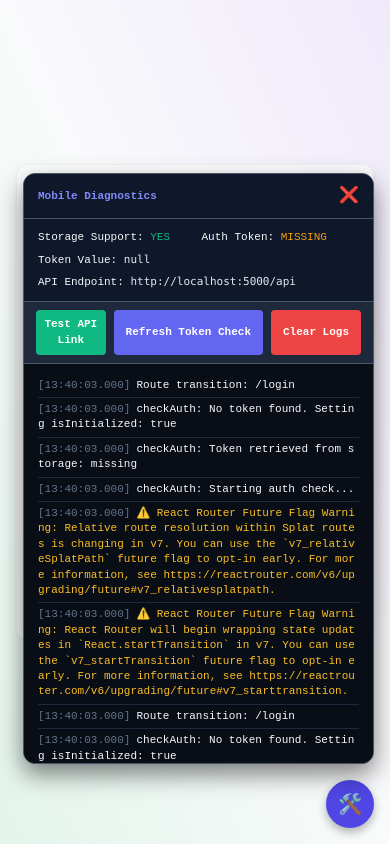
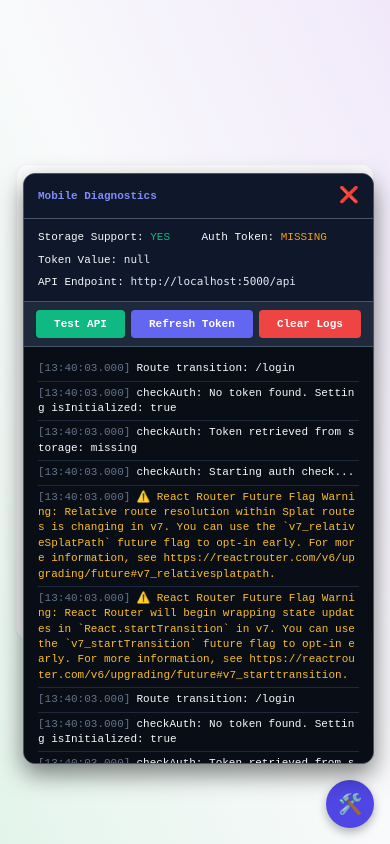
Before and after one commit to sireeshayampalla/budget-planner-project-, a React (Vite) app in the folder frontend/: page /login in a window 390 px wide. Both pictures are taken after a click on the button "🛠️". Built offline with nearby package versions, Linux system fonts and the light colour scheme.

Commit message:
Fix mobile touch click-through, debug controls wrapping, and cookie storage fallback filters

```diff
--- a/frontend/src/components/layout/Navbar.tsx
+++ b/frontend/src/components/layout/Navbar.tsx
@@ -75,14 +75,8 @@ export const Navbar: React.FC<NavbarProps> = ({ onToggleSidebar }) => {
         {/* Left Section: Menu Toggle (Mobile) & Title */}
         <div className="flex items-center gap-3">
           <button
-            onClick={(e) => {
-              e.preventDefault();
+            onClick={() => {
               addLog('info', 'Navbar: Hamburger menu button clicked');
-              onToggleSidebar();
-            }}
-            onTouchStart={(e) => {
-              e.preventDefault();
-              addLog('info', 'Navbar: Hamburger menu button touched (onTouchStart)');
               onToggleSidebar();
             }}
             className="rounded-lg p-1.5 text-gray-500 hover:bg-gray-100 hover:text-gray-900 focus:outline-none md:hidden dark:text-gray-400 dark:hover:bg-darkborder dark:hover:text-white"
--- a/frontend/src/components/layout/Sidebar.tsx
+++ b/frontend/src/components/layout/Sidebar.tsx
@@ -42,14 +42,8 @@ export const Sidebar: React.FC<SidebarProps> = ({ isOpen, onClose }) => {
         <div className="flex h-16 items-center justify-between px-6 border-b border-gray-100 md:hidden dark:border-darkborder">
           <span className="font-semibold text-gray-900 dark:text-white">Navigation</span>
           <button
-            onClick={(e) => {
-              e.preventDefault();
+            onClick={() => {
               addLog('info', 'Sidebar: Close button clicked');
-              onClose();
-            }}
-            onTouchStart={(e) => {
-              e.preventDefault();
-              addLog('info', 'Sidebar: Close button touched (onTouchStart)');
               onClose();
             }}
             className="rounded-lg p-1.5 text-gray-500 hover:bg-gray-100 dark:text-gray-400 dark:hover:bg-darkborder"
--- a/frontend/src/components/ui/DebugOverlay.tsx
+++ b/frontend/src/components/ui/DebugOverlay.tsx
@@ -137,7 +137,10 @@ export const DebugOverlay: React.FC = () => {
     <div style={{ position: 'fixed', bottom: '16px', right: '16px', zIndex: 999999 }}>
       {/* Floating Toggle Button */}
       <button
-        onClick={() => setIsOpen(!isOpen)}
+        onClick={(e) => {
+          e.stopPropagation();
+          setIsOpen(!isOpen);
+        }}
         style={{
           backgroundColor: '#4f46e5',
           color: 'white',
@@ -161,6 +164,7 @@ export const DebugOverlay: React.FC = () => {
       {/* Logs Drawer */}
       {isOpen && (
         <div
+          onClick={(e) => e.stopPropagation()}
           style={{
             position: 'fixed',
             bottom: '80px',
@@ -193,7 +197,10 @@ export const DebugOverlay: React.FC = () => {
           >
             <span style={{ fontWeight: 'bold', color: '#818cf8' }}>Mobile Diagnostics</span>
             <button
-              onClick={() => setIsOpen(false)}
+              onClick={(e) => {
+                e.stopPropagation();
+                setIsOpen(false);
+              }}
               style={{
                 backgroundColor: 'transparent',
                 color: '#94a3b8',
@@ -229,49 +236,70 @@ export const DebugOverlay: React.FC = () => {
               padding: '8px 12px',
               borderBottom: '1px solid #475569',
               display: 'flex',
-              gap: '8px',
+              flexWrap: 'wrap',
+              gap: '6px',
               backgroundColor: '#1e293b',
             }}
           >
             <button
-              onClick={handleTestAPI}
+              onClick={(e) => {
+                e.stopPropagation();
+                handleTestAPI();
+              }}
               style={{
-                flex: 1,
-                padding: '6px',
+                flex: '1 1 auto',
+                minWidth: '70px',
+                padding: '6px 8px',
                 backgroundColor: '#10b981',
                 color: 'white',
                 border: 'none',
                 borderRadius: '4px',
                 cursor: 'pointer',
                 fontWeight: 'bold',
+                fontSize: '11px',
+                textAlign: 'center',
               }}
             >
-              Test API Link
+              Test API
             </button>
             <button
-              onClick={handleRefreshState}
+              onClick={(e) => {
+                e.stopPropagation();
+                handleRefreshState();
+              }}
               style={{
-                padding: '6px 12px',
+                flex: '1 1 auto',
+                minWidth: '90px',
+                padding: '6px 8px',
                 backgroundColor: '#6366f1',
                 color: 'white',
                 border: 'none',
                 borderRadius: '4px',
                 cursor: 'pointer',
                 fontWeight: 'bold',
+                fontSize: '11px',
+                textAlign: 'center',
               }}
             >
-              Refresh Token Check
+              Refresh Token
             </button>
             <button
-              onClick={clearLogs}
+              onClick={(e) => {
+                e.stopPropagation();
+                clearLogs();
+              }}
               style={{
-                padding: '6px 12px',
+                flex: '1 1 auto',
+                minWidth: '70px',
+                padding: '6px 8px',
                 backgroundColor: '#ef4444',
                 color: 'white',
                 border: 'none',
                 borderRadius: '4px',
                 cursor: 'pointer',
                 fontWeight: 'bold',
+                fontSize: '11px',
+                textAlign: 'center',
               }}
             >
               Clear Logs
--- a/frontend/src/utils/safeStorage.ts
+++ b/frontend/src/utils/safeStorage.ts
@@ -37,9 +37,11 @@ export const safeStorage = {
       if (val !== null) return val;
     } catch (e) {}
 
-    // Cookie fallback
-    const cookieVal = getCookie(key);
-    if (cookieVal !== null) return cookieVal;
+    // Cookie fallback: only read token and theme from cookies
+    if (key === 'budget_planner_token' || key === 'budget_planner_theme') {
+      const cookieVal = getCookie(key);
+      if (cookieVal !== null) return cookieVal;
+    }
 
     // Memory fallback
     return memoryStorage[key] || null;
@@ -50,8 +52,10 @@ export const safeStorage = {
       return;
     } catch (e) {}
 
-    // Cookie fallback
-    setCookie(key, value);
+    // Cookie fallback: only write token and theme to cookies to prevent header bloat
+    if (key === 'budget_planner_token' || key === 'budget_planner_theme') {
+      setCookie(key, value);
+    }
 
     // Memory fallback
     memoryStorage[key] = value;
@@ -62,7 +66,9 @@ export const safeStorage = {
     } catch (e) {}
 
     // Cookie fallback
-    removeCookie(key);
+    if (key === 'budget_planner_token' || key === 'budget_planner_theme') {
+      removeCookie(key);
+    }
 
     // Memory fallback
     delete memoryStorage[key];
```
